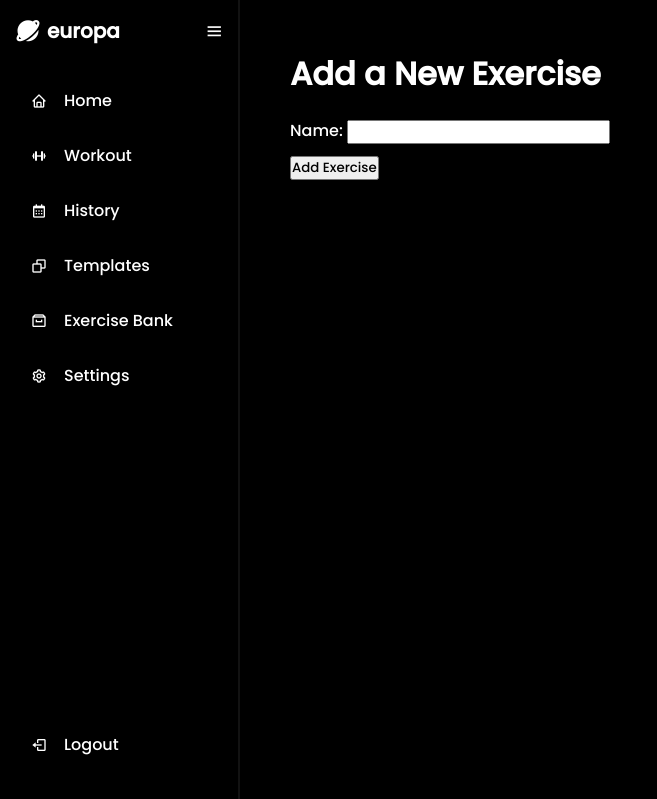
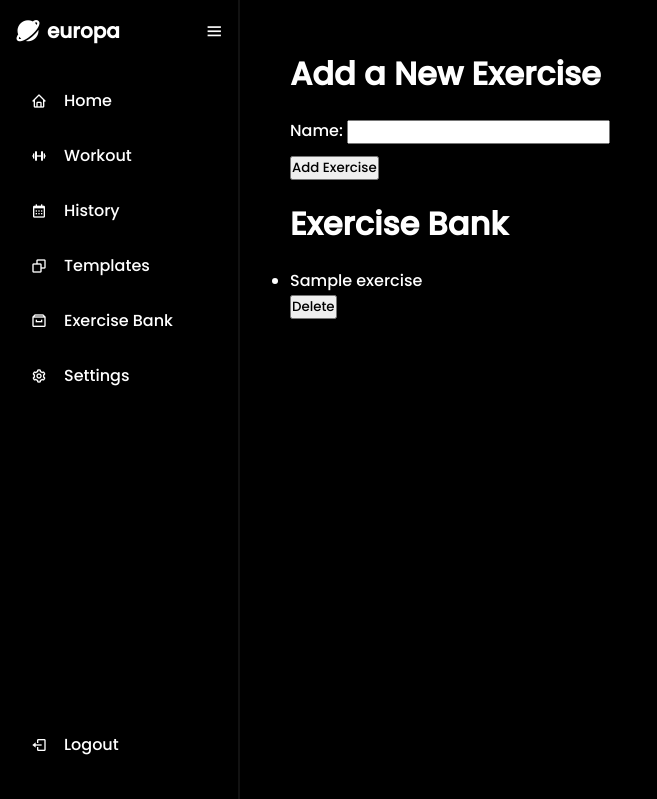
Before and after one commit to marcusciobanu/ProgrammingProject, a Django app: template dashboard/templates/exercisebank/create.html in a window 1280 px wide. Shown: the top 799 px of the page, without its empty margins (0-657 px from the left). Run offline with Django 4.2, Linux system fonts and the light colour scheme; tables that the repository leaves empty hold one stand-in row (Sample ...); the template is opened without the code that fills it: values named after a table or form of the project are taken from there, most other values are stand-ins (such as "Sample title", 1, 10 or a date in 2020).

Commit message:
+ on previous commit

```diff
--- a/dashboard/static/styles/create.css
+++ b/dashboard/static/styles/create.css
@@ -1,11 +1,16 @@
 @import url('https://fonts.googleapis.com/css2?family=Poppins:wght@500&display=swap');
 
 h1{
+    margin-top: 20px;
     margin-bottom: 20px;
     color: white;
 }
 
-p{
+form div{
+    margin-bottom: 10px;
     color: white;
-    margin-bottom: 10px;
 }
+
+ul{
+    color: white;
+}
--- a/dashboard/templates/exercisebank/create.html
+++ b/dashboard/templates/exercisebank/create.html
@@ -6,7 +6,21 @@
         <h1>Add a New Exercise</h1>
         <form method="post" action="{% url 'create' %}">
             {% csrf_token %}
-            {{ form.as_p }}
+            {{ form.as_div }}
             <button type="submit">Add Exercise</button>
         </form>
+        <h1>Exercise Bank</h1>
+        {% if user_exercises %}
+        <ul>
+            {% for exercise in user_exercises %}
+                <li>{{ exercise.name }}</li>
+                <form action="{% url 'delete_exercise' exercise.id %}" method="post">
+                    {% csrf_token %}
+                    <input type="submit" value="Delete">
+                </form>
+            {% endfor %}
+        </ul>
+        {% else %}
+        <p>No exercises found.</p>
+{% endif %}
 {% endblock %}
--- a/dashboard/urls.py
+++ b/dashboard/urls.py
@@ -6,5 +6,6 @@ from django.contrib.auth.views import LogoutView
 urlpatterns = [
     path('home/', views.home, name='home'),
     path('logout/', LogoutView.as_view(next_page='/'), name='logout'),
-    path('create/', views.create, name='create')
+    path('create/', views.create, name='create'),
+    path('create/<int:exercise_id>/', views.delete_exercise, name='delete_exercise'),
 ]
```
Also changed, not shown: dashboard/templates/workout/workout.html (+8 -0 lines), dashboard/views.py (+35 -7 lines), db.sqlite3, 9 other files.
